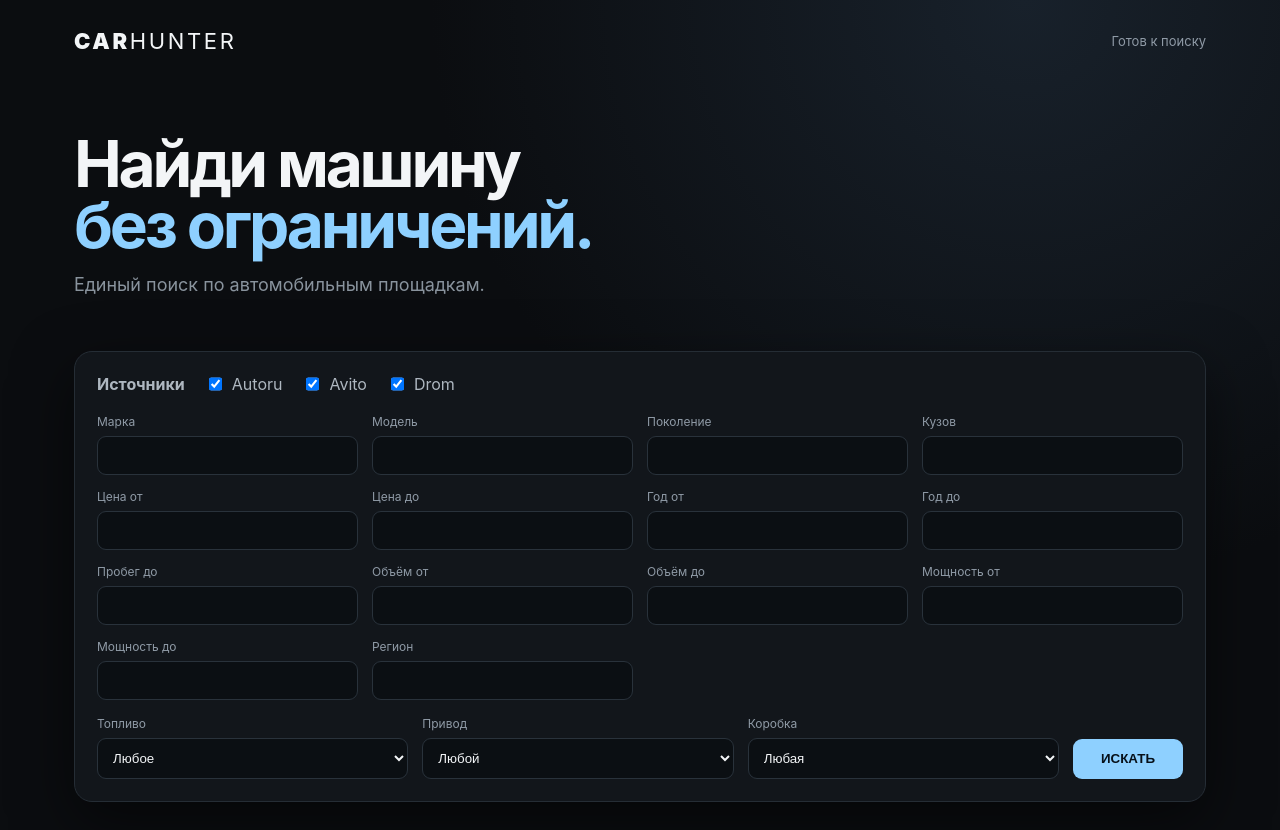
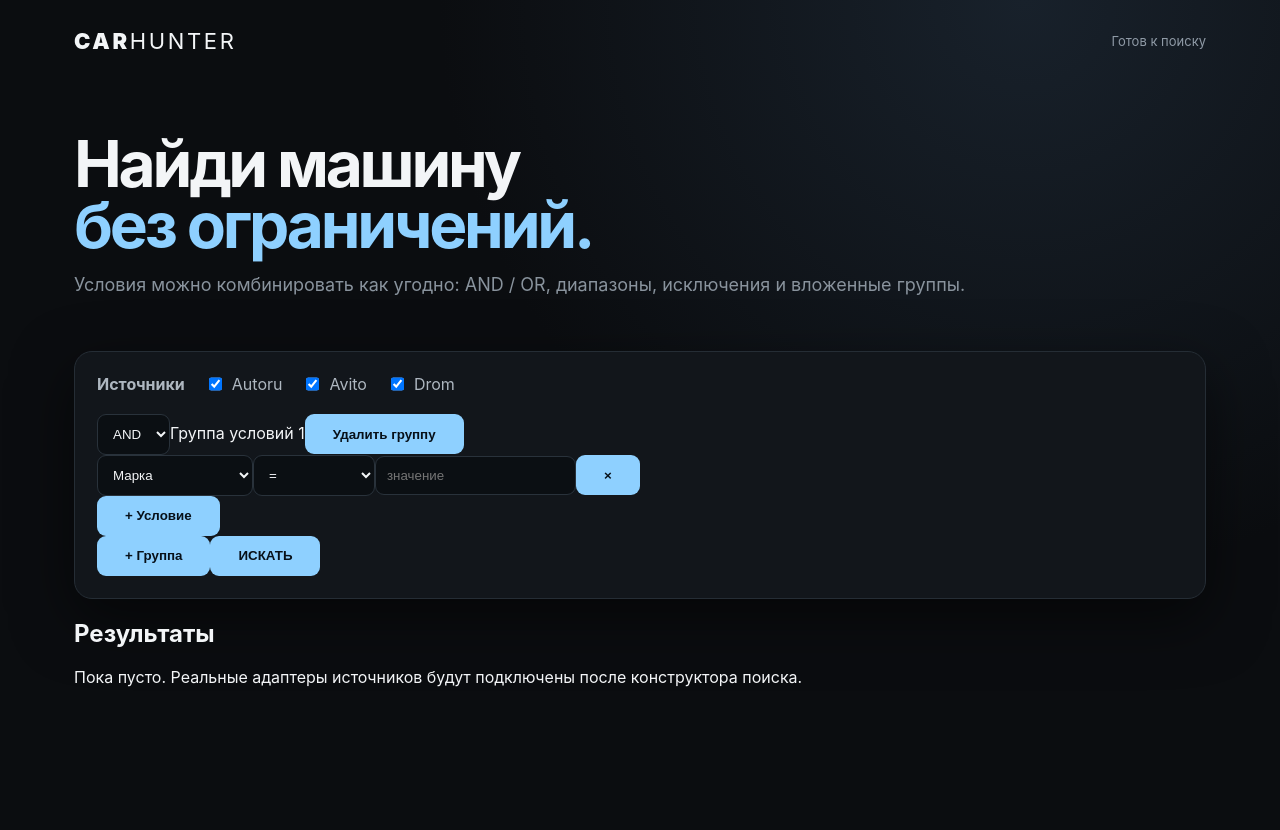
Before and after one commit to ltfgio/CarHunter, a React (Vite) app in the folder frontend/: page / in a window 1280 px wide. After the commit the page ends 800 px from the top, so only its background shows below. Built offline with nearby package versions, Linux system fonts and the light colour scheme.

Commit message:
feat: add visual advanced filter builder

```diff
--- a/frontend/src/App.tsx
+++ b/frontend/src/App.tsx
@@ -1,38 +1,71 @@
 import { useState } from "react";
+
+type Condition = { id:number; field:string; op:string; value:string };
+type Group = { id:number; logic:"AND"|"OR"; conditions:Condition[] };
 
 const fields = [
   ["brand","Марка"],["model","Модель"],["generation","Поколение"],["body_type","Кузов"],
-  ["price_min","Цена от"],["price_max","Цена до"],["year_min","Год от"],["year_max","Год до"],
-  ["mileage_max","Пробег до"],["displacement_min_l","Объём от"],["displacement_max_l","Объём до"],
-  ["power_min_hp","Мощность от"],["power_max_hp","Мощность до"],["region","Регион"]
+  ["year","Год"],["price_rub","Цена"],["mileage_km","Пробег"],["displacement_l","Объём"],
+  ["cylinders","Цилиндры"],["power_hp","Мощность"],["fuel","Топливо"],["transmission","Коробка"],
+  ["drivetrain","Привод"],["aspiration","Наддув"],["region","Регион"],["text","Текст объявления"]
 ];
+const ops = [["eq","="],["ne","≠"],["gt",">"],["gte","≥"],["lt","<"],["lte","≤"],["contains","содержит"],["not_contains","не содержит"],["in","один из"],["not_in","не один из"],["between","между"],["exists","заполнено"]];
+const sources=["autoru","avito","drom"];
 
 export default function App() {
-  const [values,setValues] = useState<Record<string,string>>({});
-  const [status,setStatus] = useState("Готов к поиску");
-  const update=(k:string,v:string)=>setValues({...values,[k]:v});
+  const [groups,setGroups]=useState<Group[]>([{id:1,logic:"AND",conditions:[{id:1,field:"brand",op:"eq",value:""}]}]);
+  const [sourceState,setSourceState]=useState<Record<string,boolean>>({autoru:true,avito:true,drom:true});
+  const [status,setStatus]=useState("Готов к поиску");
+  const [results,setResults]=useState<any[]>([]);
+
+  const addCondition=(gid:number)=>{
+    setGroups(gs=>gs.map(g=>g.id===gid?{...g,conditions:[...g.conditions,{id:Date.now(),field:"model",op:"eq",value:""}]}:g));
+  };
+  const removeCondition=(gid:number,cid:number)=>{
+    setGroups(gs=>gs.map(g=>g.id===gid?{...g,conditions:g.conditions.filter(c=>c.id!==cid)}:g).filter(g=>g.conditions.length||gs.length===1));
+  };
+  const updateCondition=(gid:number,cid:number,key:keyof Condition,value:string)=>{
+    setGroups(gs=>gs.map(g=>g.id===gid?{...g,conditions:g.conditions.map(c=>c.id===cid?{...c,[key]:value}:c)}:g));
+  };
+  const addGroup=()=>setGroups(gs=>[...gs,{id:Date.now(),logic:"AND",conditions:[{id:Date.now()+1,field:"model",op:"eq",value:""}]}]);
+  const removeGroup=(gid:number)=>setGroups(gs=>gs.length>1?gs.filter(g=>g.id!==gid):gs);
+  const buildQuery=()=>{
+    const params=new URLSearchParams();
+    const selected=Object.entries(sourceState).filter(([,v])=>v).map(([k])=>k);
+    selected.forEach(x=>params.append("sources",x));
+    params.set("limit","50");
+    params.set("filters",JSON.stringify({logic:"and",conditions:groups.map(g=>({logic:g.logic.toLowerCase(),conditions:g.conditions.filter(c=>c.value||c.op==="exists").map(c=>({field:c.field,operator:c.op,value:c.op==="between"?c.value.split(",").map(Number):c.value}))}))}));
+    return params;
+  };
   async function search(){
     setStatus("Ищу по источникам…");
-    const params=new URLSearchParams();
-    Object.entries(values).filter(([,v])=>v).forEach(([k,v])=>params.set(k,v));
-    params.set("limit","50");
     try {
-      const r=await fetch("/api/search?"+params.toString());
+      const r=await fetch("/api/search?"+buildQuery().toString());
       if(!r.ok) throw new Error();
       const data=await r.json();
+      setResults(data.listings||[]);
       setStatus(`Найдено: ${data.total}`);
-    } catch { setStatus("Backend пока не подключён к реальным объявлениям"); }
+    } catch { setResults([]); setStatus("Поиск собран. Реальные объявления подключим следующим этапом."); }
   }
+
   return <main>
     <header><div className="logo">CAR<span>HUNTER</span></div><div className="status">{status}</div></header>
-    <section className="hero"><h1>Найди машину<br/><em>без ограничений.</em></h1><p>Единый поиск по автомобильным площадкам.</p></section>
+    <section className="hero"><h1>Найди машину<br/><em>без ограничений.</em></h1><p>Условия можно комбинировать как угодно: AND / OR, диапазоны, исключения и вложенные группы.</p></section>
     <section className="panel">
-      <div className="sources"><b>Источники</b>{["autoru","avito","drom"].map(x=><label key={x}><input type="checkbox" defaultChecked/>{x}</label>)}</div>
-      <div className="grid">{fields.map(([k,label])=><label key={k}>{label}<input value={values[k]||""} onChange={e=>update(k,e.target.value)} /></label>)}</div>
-      <div className="row"><label>Топливо<select><option>Любое</option><option>Бензин</option><option>Дизель</option><option>Гибрид</option><option>Электро</option></select></label>
-      <label>Привод<select><option>Любой</option><option>FWD</option><option>RWD</option><option>AWD</option></select></label>
-      <label>Коробка<select><option>Любая</option><option>Автомат</option><option>Механика</option><option>Робот</option></select></label>
-      <button onClick={search}>ИСКАТЬ</button></div>
+      <div className="sources"><b>Источники</b>{sources.map(x=><label key={x}><input type="checkbox" checked={sourceState[x]} onChange={e=>setSourceState({...sourceState,[x]:e.target.checked})}/>{x}</label>)}</div>
+      {groups.map((g,gi)=><div className="filterGroup" key={g.id}>
+        <div className="groupHead"><select value={g.logic} onChange={e=>setGroups(gs=>gs.map(x=>x.id===g.id?{...x,logic:e.target.value as "AND"|"OR"}:x))}><option>AND</option><option>OR</option></select><span>Группа условий {gi+1}</span><button className="ghost" onClick={()=>removeGroup(g.id)}>Удалить группу</button></div>
+        {g.conditions.map((c,ci)=><div className="condition" key={c.id}>
+          <select value={c.field} onChange={e=>updateCondition(g.id,c.id,"field",e.target.value)}>{fields.map(([v,l])=><option key={v} value={v}>{l}</option>)}</select>
+          <select value={c.op} onChange={e=>updateCondition(g.id,c.id,"op",e.target.value)}>{ops.map(([v,l])=><option key={v} value={v}>{l}</option>)}</select>
+          {c.op!=="exists"&&<input placeholder={c.op==="between"?"например: 4,8":"значение"} value={c.value} onChange={e=>updateCondition(g.id,c.id,"value",e.target.value)}/>}
+          <button className="ghost danger" onClick={()=>removeCondition(g.id,c.id)}>×</button>
+          {ci<g.conditions.length-1&&<span className="join">{g.logic}</span>}
+        </div>)}
+        <button className="secondary" onClick={()=>addCondition(g.id)}>+ Условие</button>
+      </div>)}
+      <div className="actions"><button className="secondary" onClick={addGroup}>+ Группа</button><button onClick={search}>ИСКАТЬ</button></div>
     </section>
+    <section className="results"><h2>Результаты</h2>{results.length===0?<p className="muted">Пока пусто. Реальные адаптеры источников будут подключены после конструктора поиска.</p>:results.map((x,i)=><article key={x.source+x.source_id+i}><b>{x.title}</b><span>{x.price_rub?.toLocaleString("ru-RU")} ₽</span><small>{x.year} · {x.mileage_km?.toLocaleString("ru-RU")} км · {x.source}</small></article>)}</section>
   </main>
 }
```
